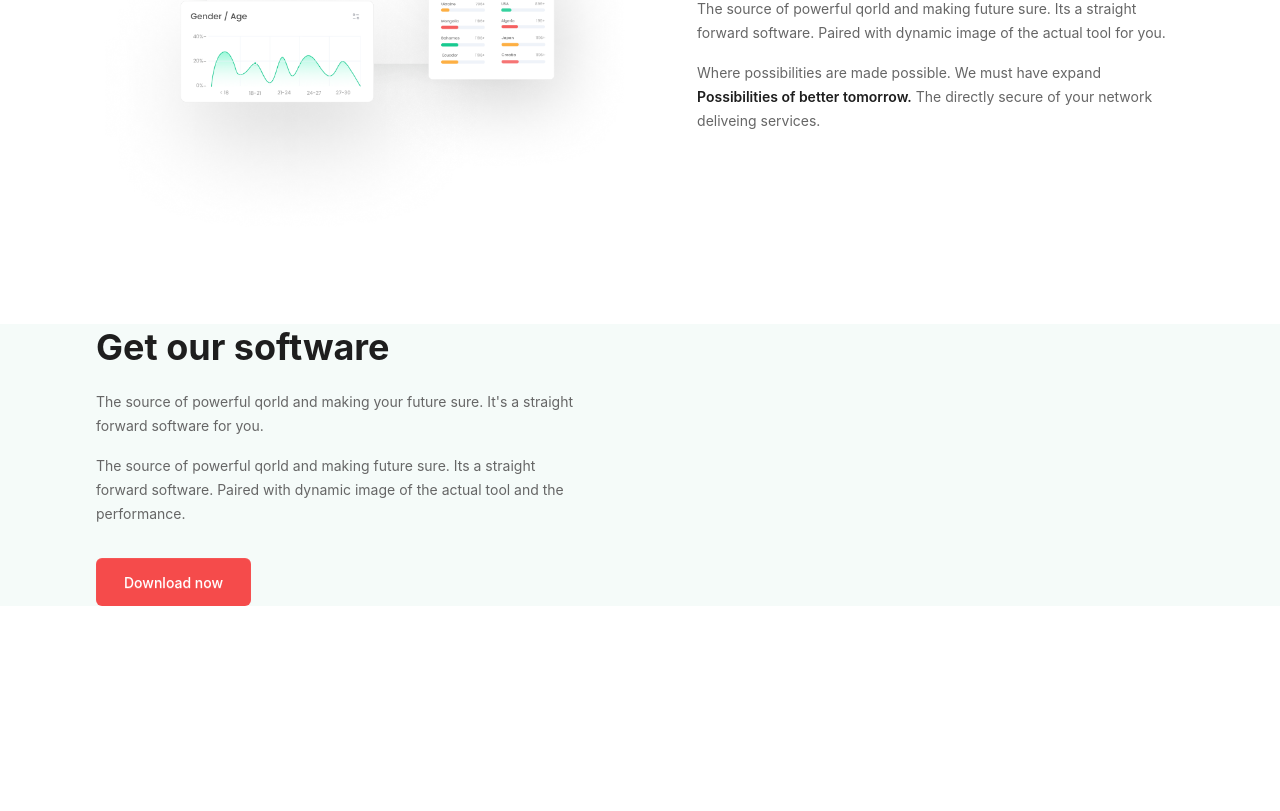
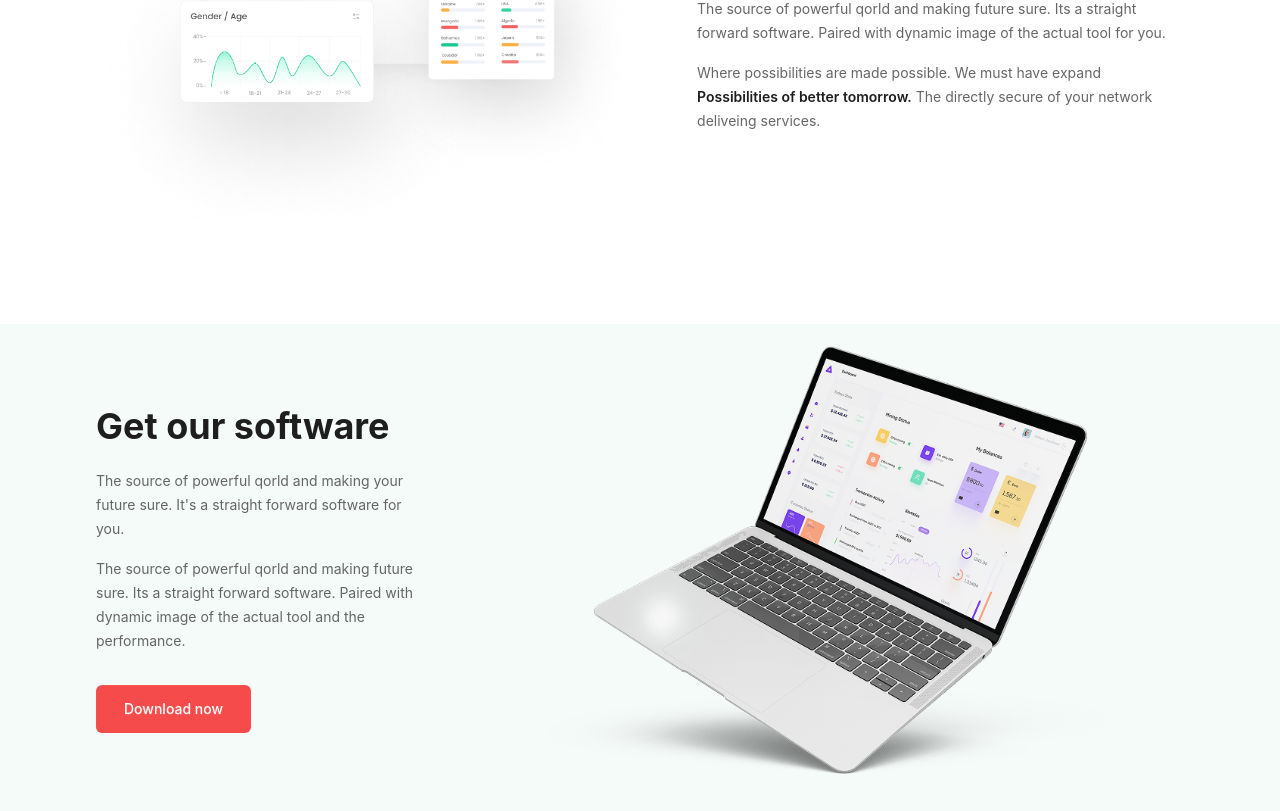
Before and after one commit to xadichalmatova0112-hue/newProject, a React (Vite) app: page / in a window 1280 px wide. Shown: the part 2325-3136 px from the top of the page. Before the commit the page ends 2931 px from the top, so only its background shows below. Built offline with nearby package versions, Linux system fonts and the light colour scheme.

Commit message:
img added

```diff
--- a/src/Components/MainCount.jsx
+++ b/src/Components/MainCount.jsx
@@ -11,6 +11,7 @@ import iconCode from '../assets/code.png'
 import analysisImg from '../assets/analysis.png'
 import checkIcon from '../assets/check.png'
 import securityImg from '../assets/security.png'
+import laptopImg from '../assets/laptop.png'
 
 
 
@@ -192,6 +193,9 @@ const MainCount = () => {
                         </button>
                     </div>
 
+                    <div className="w-full flex justify-end">
+                        <img src={laptopImg} alt="Get our software" className="w-full object-contain" />
+                    </div>
 
 
                 </div>
```
